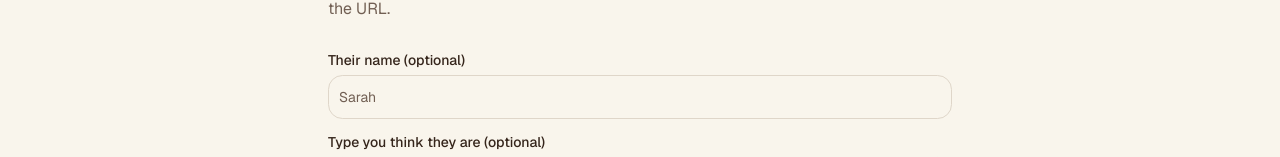
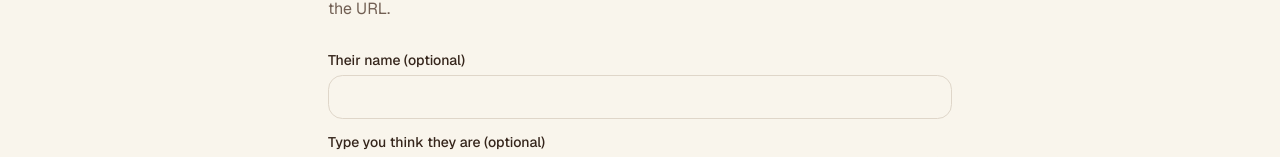
Before and after one commit to ezjarowi/building-blocks, a Next.js app: page /invite in a window 1280 px wide. Shown: the part 211-368 px from the top of the page. Built offline with nearby package versions, Linux system fonts and the light colour scheme.

Commit message:
Remove the Sarah placeholder from Share Invite

```diff
--- a/src/components/invite-client.tsx
+++ b/src/components/invite-client.tsx
@@ -97,7 +97,6 @@ export function InviteClient({ embedded = false }: { embedded?: boolean }) {
             id="invite-name"
             value={made ? made.name : name}
             onChange={(e) => setName(e.target.value)}
-            placeholder="Sarah"
             className="h-11"
             disabled={Boolean(made) || saving}
           />
```
